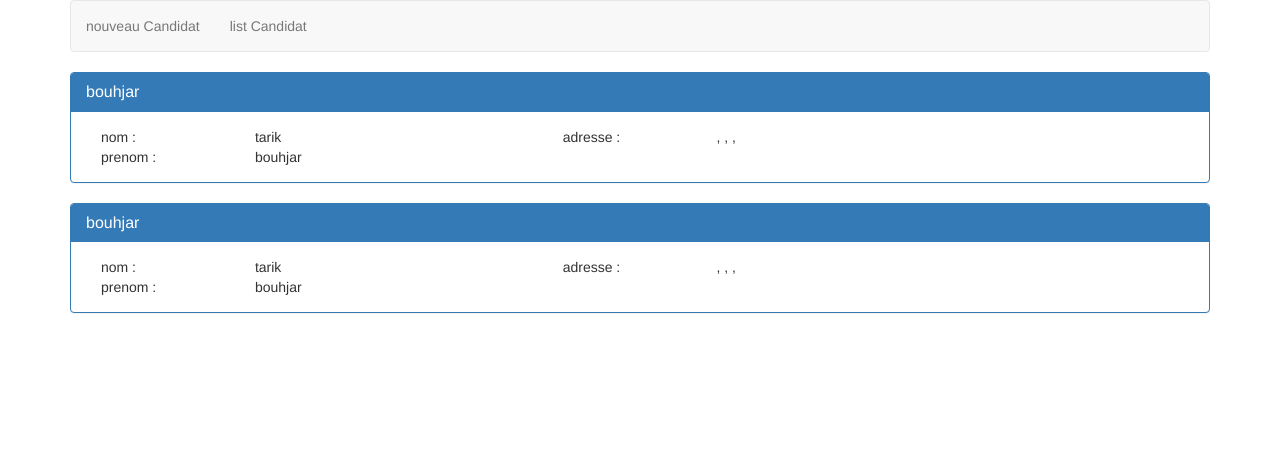
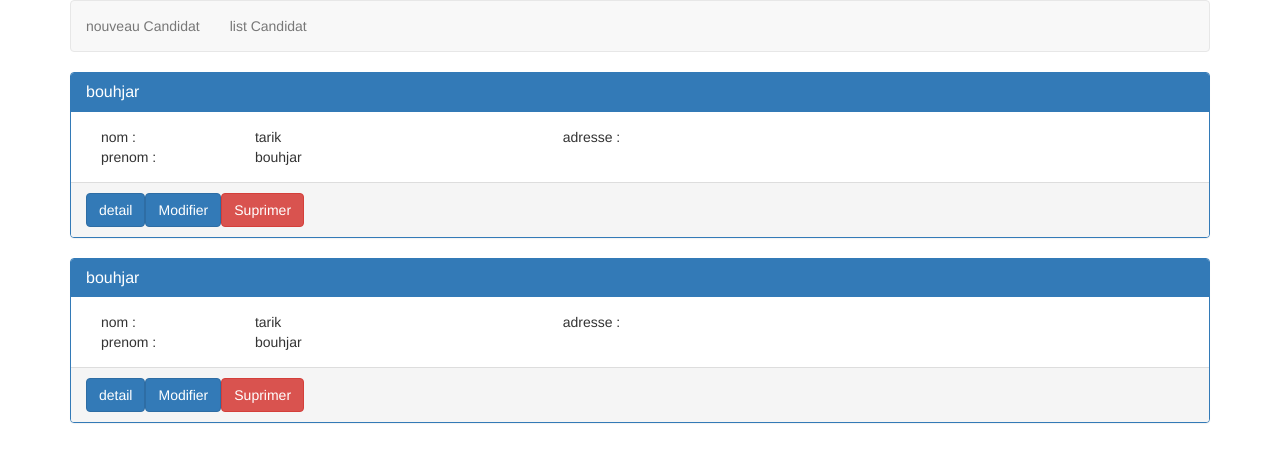
Before and after one commit to tarikbou/recrutementFront, an Angular app: page /list in a window 1280 px wide. Shown: the top 462 px of the page. Built offline with nearby package versions, Linux system fonts and the light colour scheme.

Commit message:
add crud actions
Change-Id: I76f2eb23796f2e8602917816d6f788333cc3c5df

```diff
--- a/src/app/app.component.html
+++ b/src/app/app.component.html
@@ -3,7 +3,7 @@
   <ul class="nav navbar-nav">
 
         <li>
-            <a routerLink="creation">nouveau Candidat</a>
+            <a routerLink="modifier/0">nouveau Candidat</a>
           </li>
           <li>
               <a routerLink="list">list Candidat</a>
--- a/src/app/app.module.ts
+++ b/src/app/app.module.ts
@@ -16,7 +16,7 @@ import { CandidatDetailsComponent } from './candidats/candidat-details.component
 const appRoutes: Routes = [
   { path: 'list', component: ListCandidatsComponent },
   {
-    path: 'creation',
+    path: 'modifier/:id',
     component: CreationCandidatComponent,
     canDeactivate: [CreateCandidatCanDeactivateGuardService]
   },
--- a/src/app/candidats/affiche-candidat.component.html
+++ b/src/app/candidats/affiche-candidat.component.html
@@ -30,7 +30,7 @@
         </div>
 
         <div class="col-xs-6">
-          {{candidat.numeroAdresse}} , {{candidat.rue}} , {{candidat.ville}} ,{{candidat.paye}}
+
         </div>
       </div>
       <div class="row">
@@ -45,4 +45,9 @@
     </div>
 
   </div>
+  <div class="panel-footer">
+<button class="btn btn-primary" (click)="detailCandidat()">detail</button>
+<button class="btn btn-primary" (click)="modifierCandidat()">Modifier</button>
+<button class="btn btn-danger"(click)="supprimerCandidat()">Suprimer</button>
+  </div>
 </div>
--- a/src/app/candidats/affiche-candidat.component.ts
+++ b/src/app/candidats/affiche-candidat.component.ts
@@ -1,5 +1,6 @@
 import { Component, OnInit, Input } from '@angular/core';
 import { Candidat } from '../models/candidat.model';
+import { Router } from '@angular/router';
 
 @Component({
   selector: 'app-affiche-candidat',
@@ -8,9 +9,18 @@ import { Candidat } from '../models/candidat.model';
 })
 export class AfficheCandidatComponent implements OnInit {
   @Input() candidat: Candidat;
-  constructor() { }
+  constructor(private _router:Router) { }
 
   ngOnInit() {
   }
+  detailCandidat(){
+    this._router.navigate(['/candidats',this.candidat.id]);
+  }
+  modifierCandidat(){
+    this._router.navigate(['/modifier',this.candidat.id]);
+  }
+  supprimerCandidat(){
+
+  }
 
 }
--- a/src/app/candidats/candidat-details.component.ts
+++ b/src/app/candidats/candidat-details.component.ts
@@ -9,14 +9,19 @@ import { Candidat } from '../models/candidat.model';
   styleUrls: ['./candidat-details.component.css']
 })
 export class CandidatDetailsComponent implements OnInit {
+  private _id: number;
   candidat: Candidat;
 
   constructor(private _route: ActivatedRoute,
     private _candidatService: CandidatService) { }
 
   ngOnInit() {
-    const id = + this._route.snapshot.paramMap.get('id');
-    this.candidat=this._candidatService.getCandidat(id);
+
+    this._route.paramMap.subscribe(params => {
+    this._id = +params.get('id');
+      this.candidat = this._candidatService.getCandidat(this._id);
+    });
+
 
   }
 
--- a/src/app/candidats/candidat.service.ts
+++ b/src/app/candidats/candidat.service.ts
@@ -9,14 +9,14 @@ export class CandidatService {
     id: 1,
     nom: 'tarik',
     prenom: 'bouhjar',
-    sex: 'h',
+    sex: 'h'
 
   },
   {
     id: 2,
     nom: 'tarik',
     prenom: 'bouhjar',
-    sex: 'h',
+    sex: 'h'
 
   }];
 
@@ -24,7 +24,7 @@ export class CandidatService {
     return this.listCandidats;
   }
   getCandidat(id: Number): Candidat {
-    return this.listCandidats.find(c=>c.id===id);
+    return this.listCandidats.find(c => c.id === id);
   }
   save(candidat: Candidat): void {
     this.listCandidats.push(candidat);
--- a/src/app/candidats/creation-candidat.component.ts
+++ b/src/app/candidats/creation-candidat.component.ts
@@ -2,7 +2,7 @@ import { Component, OnInit, ViewChild } from '@angular/core';
 import { NgForm } from '@angular/forms';
 import { Candidat } from "../models/candidat.model";
 import { CandidatService } from "./candidat.service";
-import { Router } from "@angular/router";
+import { Router, ActivatedRoute } from "@angular/router";
 
 
 @Component({
@@ -12,23 +12,35 @@ import { Router } from "@angular/router";
 })
 export class CreationCandidatComponent implements OnInit {
   @ViewChild('candidatForm') public creatCandidatForm: NgForm;
-  candidat: Candidat = {
-    nom: null,
-    prenom: null,
-    sex: null,
-    numeroAdresse: null,
-    rue: null,
-    ville: null,
-    paye: null
-  };
-  constructor(private _candidatService: CandidatService, private _router: Router) { }
+  candidat: Candidat ;
+  constructor(private _candidatService: CandidatService, private _router: Router, private _route :ActivatedRoute) { }
 
   ngOnInit() {
+    this._route.paramMap.subscribe(parametreMap => {
+      const id=+parametreMap.get('id');
+      this.getCandidat(id);
+    });
 
   }
   saveCandidat(): void {
-    this._candidatService.save(this.candidat);
+    const nouveauCandidat: Candidat = Object.assign({}, this.candidat);
+    this._candidatService.save(nouveauCandidat);
+    this.creatCandidatForm.reset();
     this._router.navigate(['list']);
+  }
+  getCandidat(id:number){
+    if(id===0)
+      {
+        this.candidat={
+          id: null,
+          nom: null,
+          prenom: null,
+          sex: null
+        };
+      }
+      else{
+        this.candidat=  Object.assign({},this._candidatService.getCandidat(id));
+      }
   }
 
 }
--- a/src/app/candidats/list-candidats.component.html
+++ b/src/app/candidats/list-candidats.component.html
@@ -1,6 +1,4 @@
 <div *ngFor="let candidat of candidats">
-  <div (click)="onClick(candidat.id)" class="pointerCursor">
-    <app-affiche-candidat [candidat]="candidat" #childComponent>
+    <app-affiche-candidat [candidat]="candidat" >
     </app-affiche-candidat>
-  </div>
 </div>
--- a/src/app/candidats/list-candidats.component.ts
+++ b/src/app/candidats/list-candidats.component.ts
@@ -18,8 +18,6 @@ export class ListCandidatsComponent implements OnInit {
   ngOnInit() {
     this.candidats = this._candidatService.getCandidats();
   }
-  onClick(candidatId: Number){
-    this._router.navigate(['/candidats',candidatId]);
-  }
+
 
 }
--- a/src/app/models/candidat.model.ts
+++ b/src/app/models/candidat.model.ts
@@ -6,12 +6,12 @@ export class Candidat{
 	prenom:string;
 	sex:string;
 
-	numeroAdresse:number;
+	/*numeroAdresse:number;
 	rue:string;
 	ville:string;
 	paye:string;
-/*
-	typeProfil:string;
+
+/*	typeProfil:string;
 	nbrAnneesExp:number;
 	domain:string;*/
 }
```
